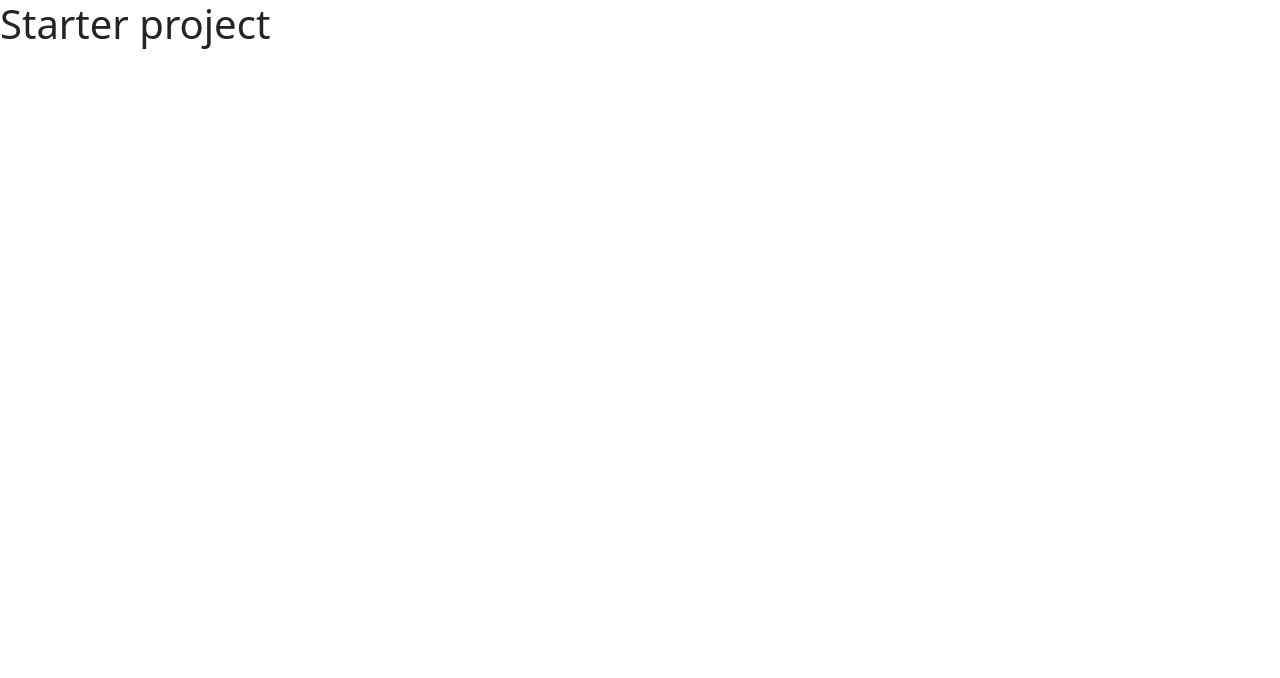
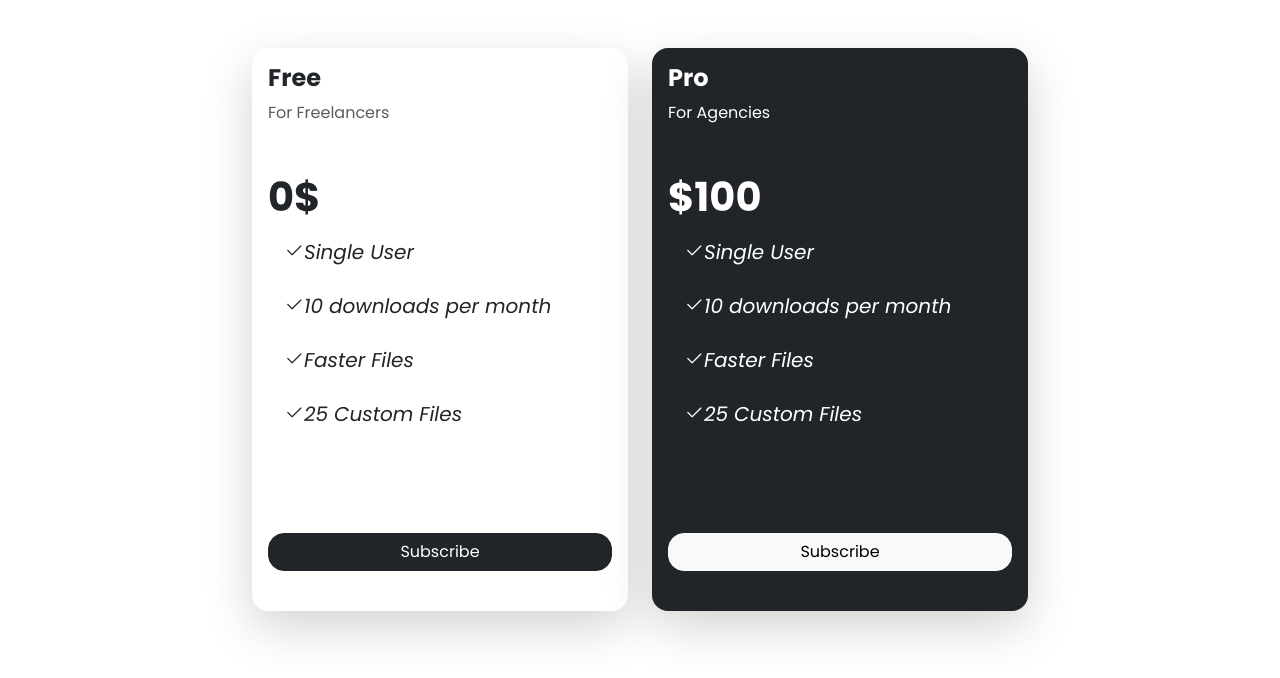
Before and after one commit to kwalczak80/Pricing-cards, a plain HTML site: page index.html in a window 1280 px wide. Drawn offline with nearby package versions, Linux system fonts and the light colour scheme.

Commit message:
Add cards content

```diff
--- a/css/style.css
+++ b/css/style.css
@@ -0,0 +1,9 @@
+body {
+  font-family: 'Poppins', sans-serif;
+}
+
+@media (min-width: 800px) {
+  .container {
+    width:800px;
+  }
+}
--- a/index.html
+++ b/index.html
@@ -3,13 +3,75 @@
 <head>
   <meta charset="UTF-8">
   <meta name="viewport" content="width=device-width, initial-scale=1.0">
+  <link rel="preconnect" href="https://fonts.googleapis.com">
+<link rel="preconnect" href="https://fonts.gstatic.com" crossorigin>
+<link href="https://fonts.googleapis.com/css2?family=Poppins:ital,wght@0,100;0,200;0,300;0,400;0,500;0,600;0,700;0,800;0,900;1,100;1,200;1,300;1,400;1,500;1,600;1,700;1,800;1,900&display=swap" rel="stylesheet">
   <link rel="stylesheet" href="https://cdn.jsdelivr.net/npm/bootstrap-icons@1.11.3/font/bootstrap-icons.min.css">
   <link href="https://cdn.jsdelivr.net/npm/bootstrap@5.3.3/dist/css/bootstrap.min.css" rel="stylesheet" integrity="sha384-QWTKZyjpPEjISv5WaRU9OFeRpok6YctnYmDr5pNlyT2bRjXh0JMhjY6hW+ALEwIH" crossorigin="anonymous">
   <link rel="stylesheet" href="css/style.css">
   <title>Project starter</title>
 </head>
 <body>
-  <h1>Starter project</h1>
+  <div class="container">
+    <div class="row mt-5">
+      <div class="col-md-6">
+        <div class="card rounded-4 shadow-lg border-0 mb-5">
+          <div class="card-body">
+            <div>
+              <h4 class="fw-bold">Free</h4>
+              <p class="text-muted">For Freelancers</p>
+            </div>
+            <h2 class="fs-1 fw-bold mt-4 mt-5">0$</h2>
+            <ul class="list-group list-group-flush fs-5 mb-5 vstack gap-2">
+              <li class="list-group-item border-0">
+                <i class="bi bi-check2">Single User</i>
+              </li>
+              <li class="list-group-item border-0">
+                <i class="bi bi-check2">10 downloads per month</i>
+              </li>
+              <li class="list-group-item border-0">
+                <i class="bi bi-check2">Faster Files</i>
+              </li>
+              <li class="list-group-item border-0">
+                <i class="bi bi-check2">25 Custom Files</i>
+              </li>
+            </ul>
+            <div class="d-grid">
+              <button class="btn btn-dark rounded-4 mt-5 mb-4">Subscribe</button>
+            </div>
+          </div>
+        </div>
+      </div>
+      <div class="col-md-6">
+        <div class="card text-bg-dark rounded-4 shadow-lg border-0 mb-5">
+          <div class="card-body">
+            <div>
+              <h4 class="fw-bold">Pro</h4>
+              <p class="text-white">For Agencies</p>
+            </div>
+            <h2 class="fs-1 fw-bold mt-4 mt-5">$100</h2>
+            <ul class="list-group list-group-flush fs-5 mb-5 vstack gap-2">
+              <li class="list-group-item border-0 text-bg-dark">
+                <i class="bi bi-check2">Single User</i>
+              </li>
+              <li class="list-group-item border-0 text-bg-dark">
+                <i class="bi bi-check2">10 downloads per month</i>
+              </li>
+              <li class="list-group-item border-0 text-bg-dark">
+                <i class="bi bi-check2">Faster Files</i>
+              </li>
+              <li class="list-group-item border-0 text-bg-dark">
+                <i class="bi bi-check2">25 Custom Files</i>
+              </li>
+            </ul>
+            <div class="d-grid">
+              <button class="btn btn-light rounded-4 mt-5 mb-4">Subscribe</button>
+            </div>
+          </div>
+        </div>
+      </div>
+    </div>
+  </div>
   <script src="https://cdn.jsdelivr.net/npm/bootstrap@5.3.3/dist/js/bootstrap.bundle.min.js" integrity="sha384-YvpcrYf0tY3lHB60NNkmXc5s9fDVZLESaAA55NDzOxhy9GkcIdslK1eN7N6jIeHz" crossorigin="anonymous"></script>
 </body>
 </html>
```
